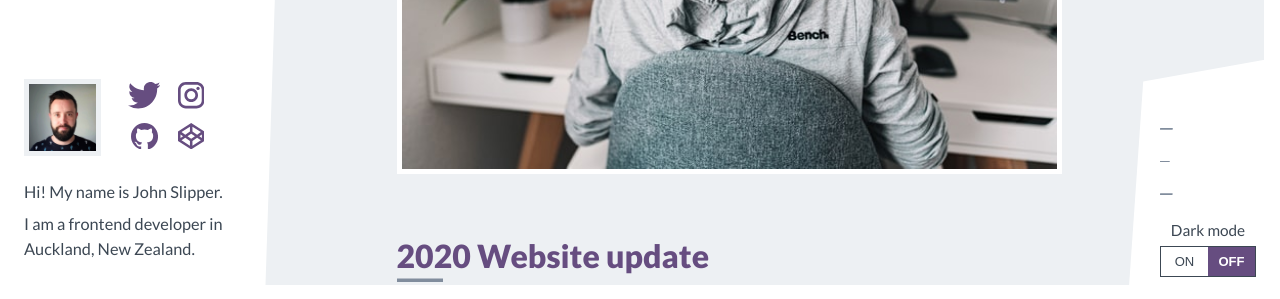
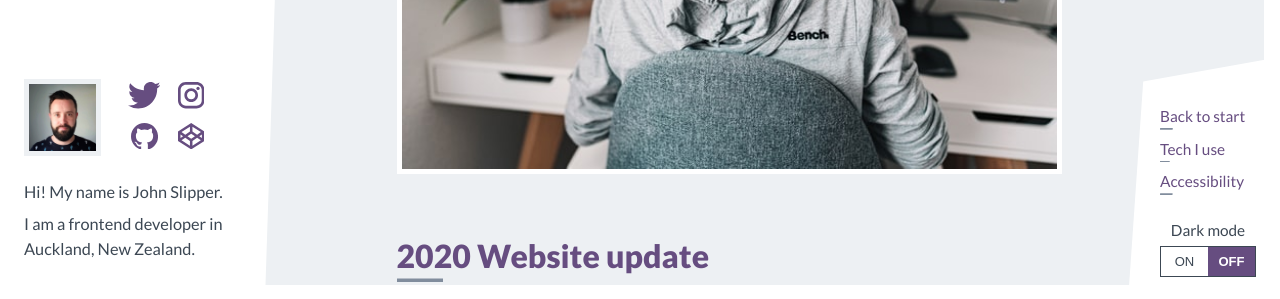
Before and after one commit to johnslipper/johnslipper.github.io, a Jekyll site: the page built from index.html, in a window 1280 px wide. Shown: the part 599-898 px from the top of the page. Built offline with Jekyll 4.4.1, drawn with Linux system fonts in a browser that asks for light colours.

Commit message:
Fixed footer link colour

```diff
--- a/_sass/components/_footer.scss
+++ b/_sass/components/_footer.scss
@@ -35,7 +35,7 @@
         }
         a {
             display: inline-block;
-            color: white;
+            color: var(--link-color);
             text-decoration: none;
             @include animated-underline(15%, 100%, 0.1rem, 0);
         }
```
